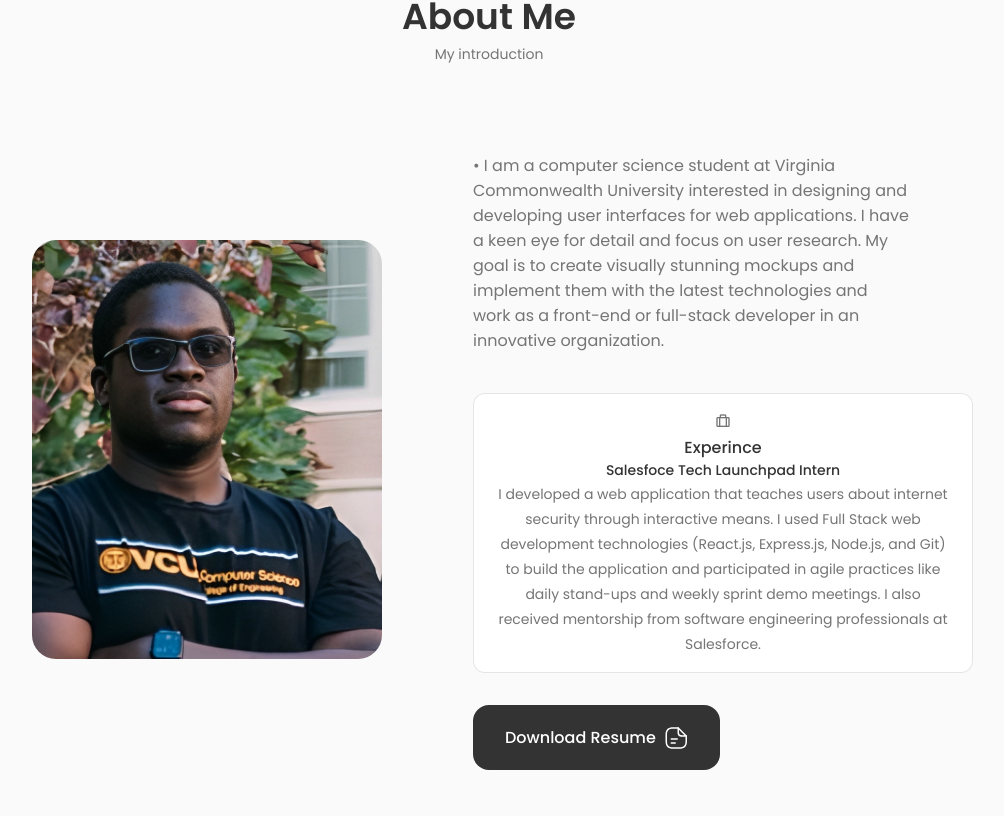
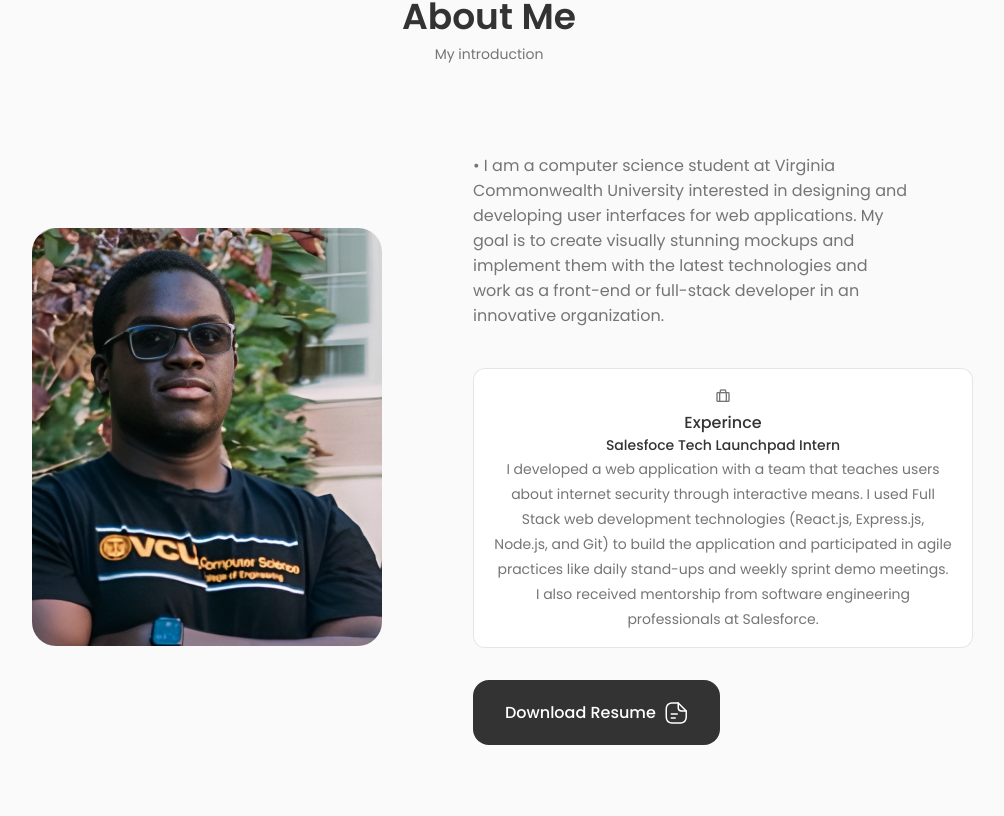
Before and after one commit to Nan3rOkae/Nana-portfolio, a React (Create React App) app in the folder frontend/: page / in a window 1280 px wide. Shown: the part 824-1640 px from the top of the page, without its empty margins (151-1155 px from the left). Built offline with nearby package versions, Linux system fonts and the light colour scheme.

Commit message:
small changes

```diff
--- a/frontend/src/Components/about/Info.jsx
+++ b/frontend/src/Components/about/Info.jsx
@@ -8,7 +8,7 @@ const info = () => {
         <h2 className="about__title">Experince</h2>
         <h3 className="about__title2">Salesfoce Tech Launchpad Intern</h3>
         <span className="about__subtitle">
-          I developed a web application that teaches users about internet
+          I developed a web application with a team that teaches users about internet
           security through interactive means. I used Full Stack web development
           technologies (React.js, Express.js, Node.js, and Git) to build the
           application and participated in agile practices like daily stand-ups
--- a/frontend/src/Components/about/about.css
+++ b/frontend/src/Components/about/about.css
@@ -43,6 +43,7 @@
 }
 
 .about__description {
+  font-size: var(--normal-font-size);
   padding: 0 4rem 0 0;
   margin-top: var(--mb-1-5);
   margin-bottom: var(--mb-2-5);
--- a/frontend/src/Components/about/about.jsx
+++ b/frontend/src/Components/about/about.jsx
@@ -21,10 +21,9 @@ const About = () => {
           <p className="about__description">
             • I am a computer science student at Virginia Commonwealth
             University interested in designing and developing user interfaces
-            for web applications. I have a keen eye for detail and focus on user
-            research. My goal is to create visually stunning mockups and
-            implement them with the latest technologies and work as a front-end
-            or full-stack developer in an innovative organization.
+            for web applications. My goal is to create visually stunning mockups
+            and implement them with the latest technologies and work as a
+            front-end or full-stack developer in an innovative organization.
           </p>
           <Info />
           <a download="" href={resume} className="button button--flex">
--- a/frontend/src/Components/footer/footer.css
+++ b/frontend/src/Components/footer/footer.css
@@ -43,3 +43,6 @@
 .footer__social-link {
     background-color: var(--title-color-dark);
 }
+a{
+  color: var(--title-color);
+}
--- a/frontend/src/Components/footer/footer.jsx
+++ b/frontend/src/Components/footer/footer.jsx
@@ -5,7 +5,9 @@ const footer = () => {
   return (
     <footer className="footer">
       <div className="footer__container container">
-        <h1 className="footer__title">Nana Kofi Okae</h1>
+        <a href="#home">
+          <h1 className="footer__title">Nana Kofi Okae</h1>
+        </a>
         <ul className="footer__list">
           <li>
             <a href="#about" className="footer__link">
```
